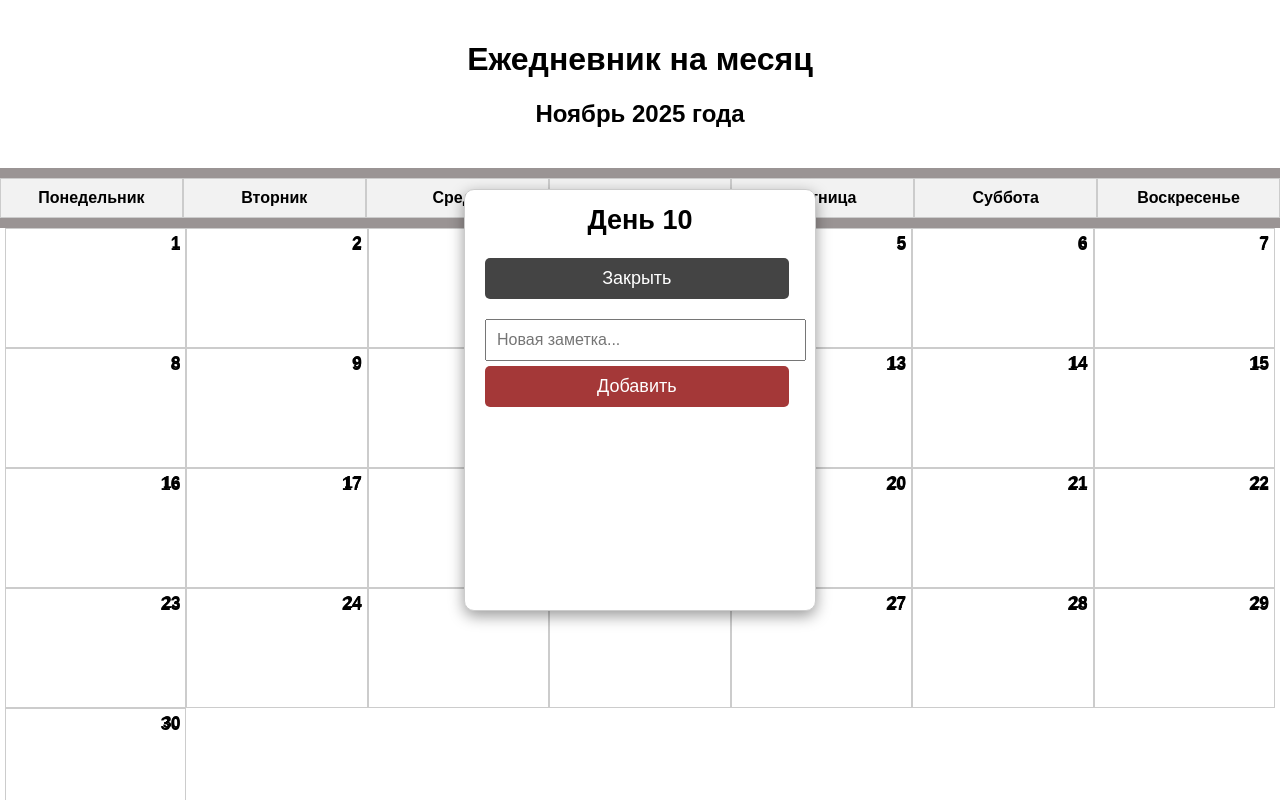
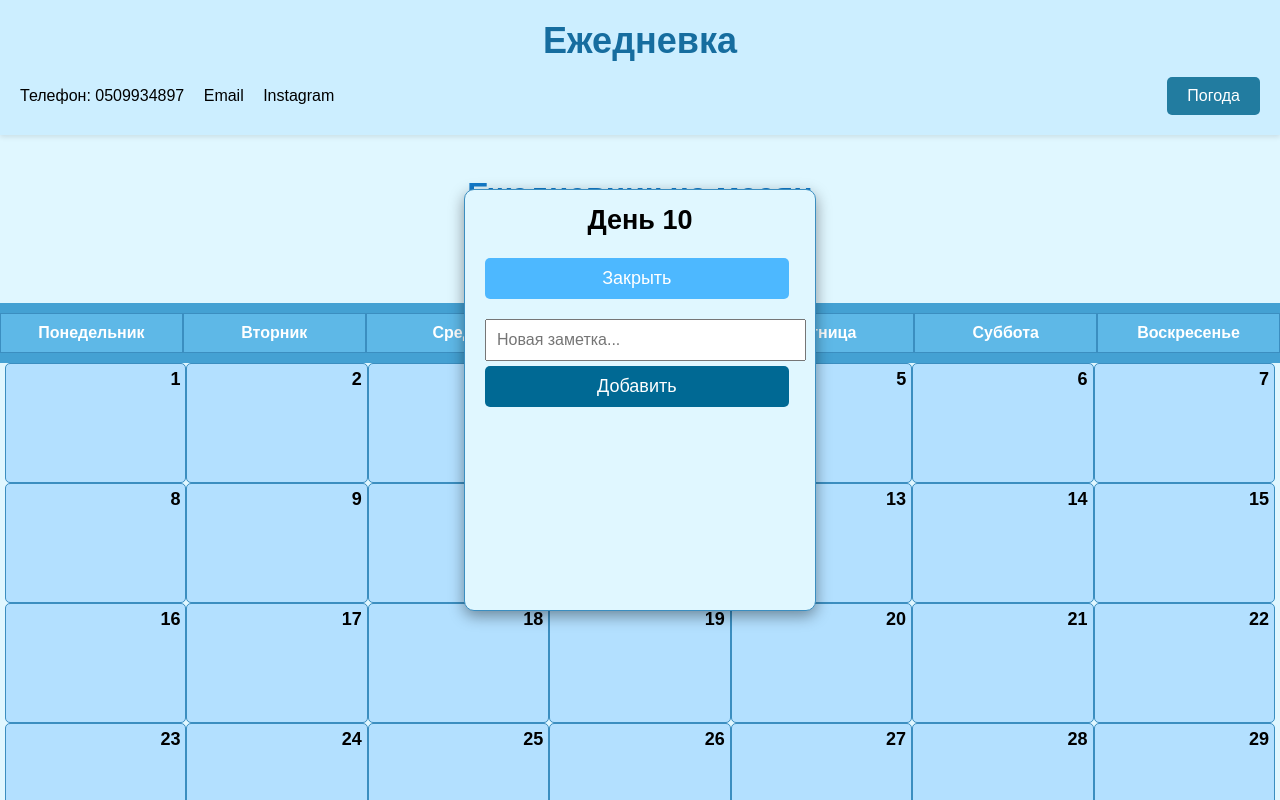
Before and after one commit to Kairat80/-1, a plain HTML site: page index.html in a window 1280 px wide. Both pictures are taken after a click on the element "10". Shown: the top 800 px of the page. Drawn offline with Linux system fonts and the light colour scheme.

Commit message:
Update index.html

```diff
--- a/index.html
+++ b/index.html
@@ -10,19 +10,58 @@
             margin: 0;
             padding: 0;
             font-family: Arial, sans-serif;
-            background: white;
+            background-color: #e0f7ff;
             color: black;
             transition: background-color 0.5s, color 0.5s;
         }
 
-        .box {
+        header {
+            background-color: #cceeff;
+            padding: 20px 0;
+            text-align: center;
+            box-shadow: 0 2px 5px rgba(0,0,0,0.1);
+        }
+
+        header h1 {
+            margin: 0;
+            font-size: 36px;
+            color: #166d9f;
+        }
+
+        nav {
+            display: flex;
+            justify-content: space-between;
+            align-items: center;
+            padding: 0 20px;
+            margin-top: 15px;
+            flex-wrap: wrap;
+        }
+
+        nav .contacts span {
+            margin-right: 15px;
+            font-size: 16px;
+            color: black;
+        }
+
+        nav .weather-btn {
+            padding: 10px 20px;
+            font-size: 16px;
+            cursor: pointer;
+            border: none;
+            background-color: #227ca0;
+            color: white;
+            border-radius: 5px;
+            text-decoration: none;
+        }
+
+        nav .weather-btn:hover {
+            background-color: #145f7d;
+        }
+
+        .box, .a {
             text-align: center;
             padding: 20px 0;
-        }
-
-        .a {
-            text-align: center;
-            padding: 20px 0;
+            color: rgb(18, 122, 201);
         }
 
         button {
@@ -30,7 +69,7 @@
             font-size: 18px;
             cursor: pointer;
             border: none;
-            background-color: #a43838;
+            background-color: #006994;
             color: white;
             border-radius: 5px;
             margin-bottom: 10px;
@@ -38,13 +77,13 @@
         }
 
         button:hover {
-            background-color: #9b3333;
+            background-color: #004f70;
         }
 
         .day2 {
             display: grid;
             grid-template-columns: repeat(7, 1fr);
-            background: #9a9494;
+            background: #44a1d3;
             text-align: center;
             font-weight: bold;
             padding: 10px 0;
@@ -52,8 +91,9 @@
 
         .day2 div {
             padding: 10px 0;
-            border: 1px solid #ccc;
-            background: #f2f2f2;
+            border: 1px solid #3b8ec0;
+            background: #5eb8e7;
+            color: white;
         }
 
         .day {
@@ -66,24 +106,24 @@
 
         .day1 {
             position: relative;
-            border: 1px solid #ccc;
-            background: #fff;
+            border: 1px solid #3b8ec0;
+            background: #b3e0ff;
             cursor: pointer;
-            display: flex;
-            justify-content: center;
-            align-items: center;
             font-size: 18px;
             transition: all 0.3s ease;
             z-index: 1;
+            overflow: hidden;
+            padding: 3px;
+            color: black;
+            border-radius: 5px;
         }
 
-        .day1::before {
-            content: attr(data-day);
+        .day1 span.day-number {
             position: absolute;
             top: 5px;
             right: 5px;
             font-weight: bold;
-            font-size: 16px;
+            font-size: 20px;
         }
 
         .day1.active {
@@ -95,21 +135,18 @@
             transform: translate(-50%, -50%);
             font-size: 18px;
             z-index: 100;
-            background: #fff;
+            background: #e0f7ff;
             box-shadow: 0 5px 15px rgba(0,0,0,0.4);
             border-radius: 10px;
             padding: 10px;
+            color: black;
         }
 
-        .day1.active::before {
-            display: none;
-        }
-
-        .note-delete-btn {
+        .note-delete-btn, .note-edit-btn {
             padding: 5px 8px;
             font-size: 12px;
             margin-left: 10px;
-            background-color: #a43838;
+            background-color:#006994;
             border-radius: 3px;
             color: white;
             cursor: pointer;
@@ -123,10 +160,31 @@
         #noteInput {
             margin-bottom: 15px;
         }
+
+        #closeBtn {
+            background-color: #4db8ff;
+            color: white;
+        }
+
+        #closeBtn:hover {
+            background-color: #3399ff;
+        }
+
     </style>
-
 </head>
 <body>
+
+    <header>
+        <h1>Ежедневка</h1>
+        <nav>
+            <div class="contacts">
+                <span>Телефон: 0509934897</span>
+                <span>Email</span>
+                <span>Instagram</span>
+            </div>
+            <a href="weather.html" class="weather-btn">Погода</a>
+        </nav>
+    </header>
 
     <div class="a">
         <h1>Ежедневник на месяц</h1>
@@ -156,158 +214,152 @@
     </div>
 
     <script>
-
         const days = document.querySelectorAll('.day1');
         let activeDay = null;
+        let notes = JSON.parse(localStorage.getItem("notes")) || {};
 
-    let notes = {};
+        function saveNotes() {
+            localStorage.setItem("notes", JSON.stringify(notes));
+        }
+
+        function updateDayPreview() {
+            days.forEach(day => {
+                if (day.classList.contains("active")) return;
+                const n = day.getAttribute("data-day");
+                const notesList = notes[n] || [];
+
+                let preview = notesList
+                    .slice(0, 5)
+                    .map(note => `<span style="background-color:#3399ff; color:white; padding:2px 4px; border-radius:3px;">${note.text.substring(0, 15)}${note.text.length > 15 ? "…" : ""}</span>`)
+                    .join("<br>");
+
+                day.innerHTML = `
+                    <span style="position:absolute; top:5px; right:5px; font-weight:bold; color:black;">${n}</span>
+                    <div style="font-size:14px; text-align:left; padding-top:20px;">
+                        ${preview}
+                    </div>
+                `;
+            });
+        }
 
         days.forEach(day => {
-        renderDayContent(day);
-
             day.addEventListener('click', (e) => {
-            if (e.target.tagName === "INPUT") return;
-            if (e.target.tagName === "BUTTON") return;
-
-            if (activeDay && activeDay !== day) {
-                closeDay(activeDay);
-            }
-
-            if (day.classList.contains('active')) {
-                closeDay(day);
-            } else {
-                openDay(day);
-            }
+                if (["INPUT", "BUTTON", "TEXTAREA"].includes(e.target.tagName)) return;
+                if (activeDay && activeDay !== day) closeDay(activeDay);
+                if (day.classList.contains('active')) closeDay(day); else openDay(day);
             });
         });
 
-    function renderDayContent(day) {
-        const num = day.getAttribute("data-day");
-        day.innerHTML = `<span style="position:absolute; top:5px; right:5px; font-weight:bold;">${num}</span>`;
-    }
-
         function closeDay(day) {
             day.classList.remove("active");
-        day.innerHTML = "";
-        renderDayContent(day);
+            updateDayPreview();
             activeDay = null;
         }
 
         function openDay(day) {
             const n = day.getAttribute("data-day");
             if (!notes[n]) notes[n] = [];
-
             day.classList.add("active");
             activeDay = day;
-
             day.innerHTML = `
                 <div id="dayContent" style="width:100%; height:100%;">
                     <h2 style="text-align:center; margin-top:5px;">День ${n}</h2>
-
-                <button id="closeBtn" style="width:92%; margin-left:10px; background:#444;">
-                    Закрыть
-                </button>
-
-                <input id="noteInput" placeholder="Новая заметка..."
-                    style="padding:10px; width:90%; font-size:16px; margin-left:10px; margin-top:10px; margin-bottom:5px;">
-
-                <button id="addNoteBtn" style="width:92%; margin-left:10px;">
-                    Добавить
-                </button>
-
-                <ul id="notesList" style="
-                    margin-top:10px;
-                    max-height:200px;
-                    overflow-y:auto;
-                    padding-left:20px;
-                "></ul>
+                    <button id="closeBtn" style="width:92%; margin-left:10px;">Закрыть</button>
+                    <input id="noteInput" placeholder="Новая заметка..." style="padding:10px; width:90%; font-size:16px; margin-left:10px; margin-top:10px; margin-bottom:5px;">
+                    <button id="addNoteBtn" style="width:92%; margin-left:10px;">Добавить</button>
+                    <ul id="notesList" style="margin-top:10px; max-height:200px; overflow-y:auto; padding-left:20px;"></ul>
                 </div>
             `;
-
             day.querySelector("#closeBtn").onclick = () => closeDay(day);
             updateNotesList(day);
-
             day.querySelector("#addNoteBtn").onclick = () => addNote(day);
         }
 
         function addNote(day) {
             const n = day.getAttribute("data-day");
             const input = day.querySelector("#noteInput");
-
             if (input.value.trim() === "") return;
-
             notes[n].push({ text: input.value.trim(), done: false });
+            saveNotes();
             input.value = "";
             updateNotesList(day);
+            updateDayPreview();
         }
 
         function toggleCheckbox(day, index) {
             const n = day.getAttribute("data-day");
             notes[n][index].done = !notes[n][index].done;
+            saveNotes();
         }
 
         function deleteNote(day, index) {
             const n = day.getAttribute("data-day");
             notes[n].splice(index, 1);
+            saveNotes();
             updateNotesList(day);
+            updateDayPreview();
+        }
+
+        function editNote(day, index) {
+            const n = day.getAttribute("data-day");
+            const list = day.querySelector("#notesList");
+            const li = list.children[index];
+            const note = notes[n][index];
+
+            li.innerHTML = `
+                <textarea style="width:90%;height:50px;font-size:14px;">${note.text}</textarea>
+                <button class="note-edit-btn" onclick="event.stopPropagation(); saveEdit(activeDay, ${index})">Сохранить</button>
+                <button class="note-delete-btn" onclick="event.stopPropagation(); updateNotesList(activeDay)">Отмена</button>
+            `;
+        }
+
+        function saveEdit(day, index) {
+            const n = day.getAttribute("data-day");
+            const list = day.querySelector("#notesList");
+            const li = list.children[index];
+            const newText = li.querySelector("textarea").value.trim();
+            if (newText === "") return;
+            notes[n][index].text = newText;
+            saveNotes();
+            updateNotesList(day);
+            updateDayPreview();
         }
 
         function updateNotesList(day) {
             const n = day.getAttribute("data-day");
             const list = day.querySelector("#notesList");
             list.innerHTML = "";
-
             notes[n].forEach((note, i) => {
                 const li = document.createElement("li");
-
                 li.innerHTML = `
                     <input type="checkbox" ${note.done ? "checked" : ""} onclick="event.stopPropagation(); toggleCheckbox(activeDay, ${i})">
                     ${note.text}
-                <button class="note-delete-btn" onclick="event.stopPropagation(); deleteNote(activeDay, ${i})">
-                    Удалить
-                </button>
+                    <button class="note-edit-btn" onclick="event.stopPropagation(); editNote(activeDay, ${i})">Редактировать</button>
+                    <button class="note-delete-btn" onclick="event.stopPropagation(); deleteNote(activeDay, ${i})">Удалить</button>
                 `;
-
                 list.appendChild(li);
             });
         }
+
+        updateDayPreview();
 
         const button = document.getElementById('toggleBtn');
         let isWhite = true;
 
         button.addEventListener('click', () => {
             if (isWhite) {
-            document.body.style.backgroundColor = 'black';
+                document.body.style.backgroundColor = '#111';
                 document.body.style.color = 'white';
-
-            document.querySelectorAll('.day1').forEach(d => {
-                d.style.backgroundColor = '#333';
-                d.style.color = 'white';
-            });
-
-            document.querySelectorAll('.day2, .day2 div').forEach(d => {
-                d.style.backgroundColor = '#555';
-                d.style.color = 'white';
-            });
-
+                document.querySelectorAll('.day1').forEach(d => { d.style.backgroundColor = '#1e3c50'; d.style.color = 'white'; });
+                document.querySelectorAll('.day2, .day2 div').forEach(d => { d.style.backgroundColor = '#2b4f6d'; d.style.color = 'white'; });
                 button.textContent = 'Сменить на белый фон';
             } else {
-            document.body.style.backgroundColor = 'white';
+                document.body.style.backgroundColor = '#e0f7ff';
                 document.body.style.color = 'black';
-
-            document.querySelectorAll('.day1').forEach(d => {
-                d.style.backgroundColor = 'white';
-                d.style.color = 'black';
-            });
-
-            document.querySelectorAll('.day2, .day2 div').forEach(d => {
-                d.style.backgroundColor = '#f2f2f2';
-                d.style.color = 'black';
-            });
-
+                document.querySelectorAll('.day1').forEach(d => { d.style.backgroundColor = '#b3e0ff'; d.style.color = 'black'; });
+                document.querySelectorAll('.day2, .day2 div').forEach(d => { d.style.backgroundColor = '#5eb8e7'; d.style.color = 'white'; });
                 button.textContent = 'Сменить на черный фон';
             }
-
             isWhite = !isWhite;
         });
     </script>
```
Lines whose indentation alone changed are shown as unchanged.
